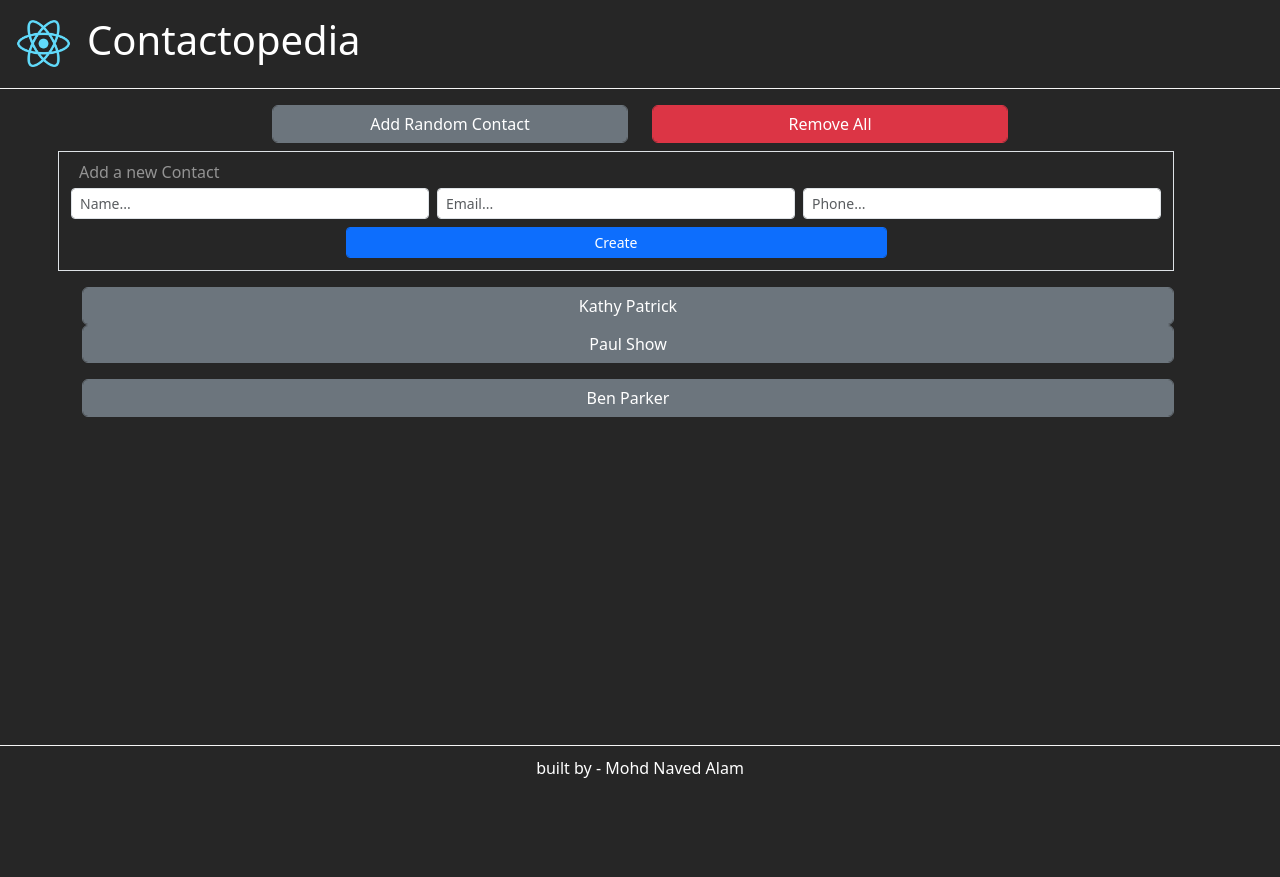
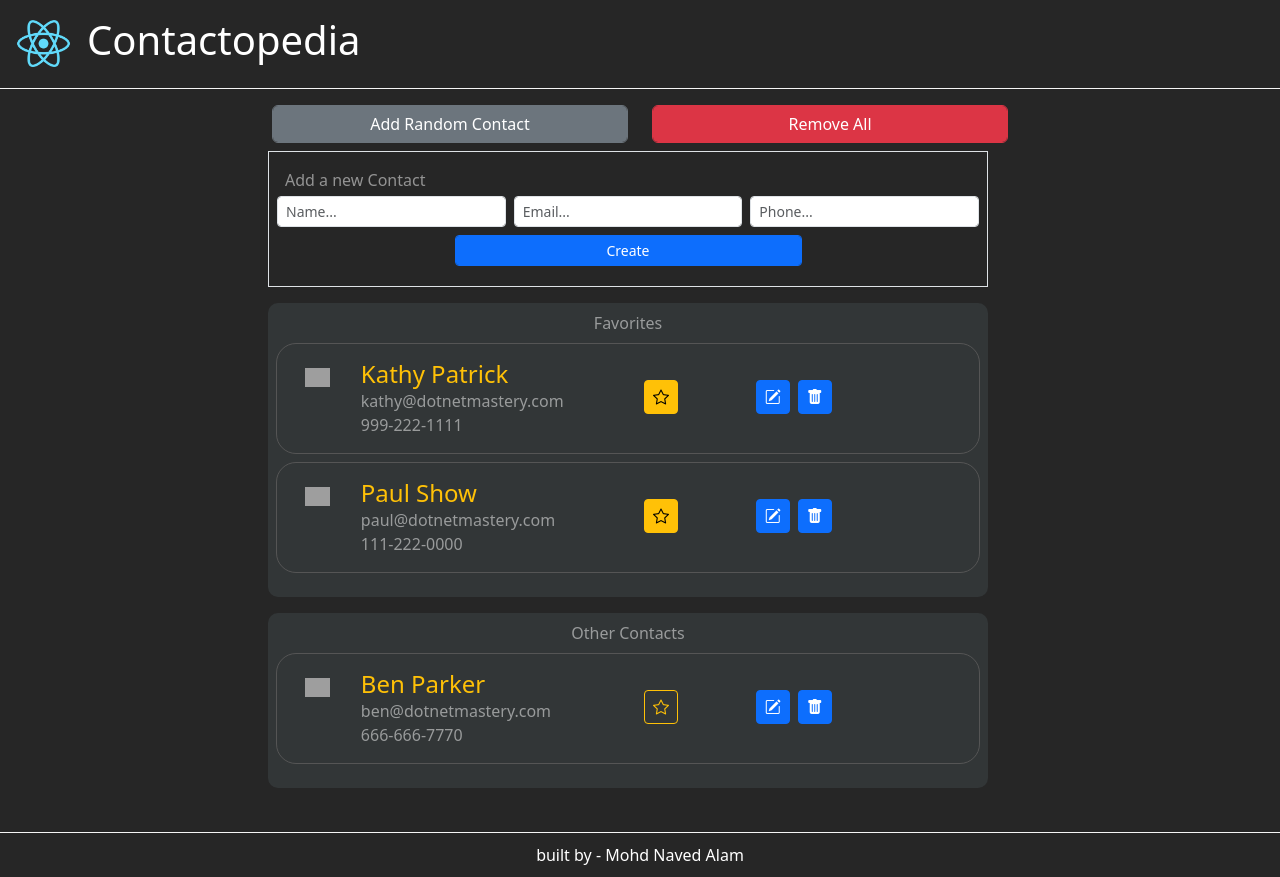
Before and after one commit to mohdnavedalam/contactopedia, a React (Create React App) app: page / in a window 1280 px wide. Before the commit the page ends 800 px from the top, so only its background shows below. Built offline with nearby package versions, Linux system fonts and the light colour scheme; grey boxes are pictures that could not be loaded.

Commit message:
ui changes on general and favorite contacts

```diff
--- a/src/CSS/style.css
+++ b/src/CSS/style.css
@@ -9,7 +9,6 @@
 }
 
 .footer-style {
-    position: absolute;
     bottom: 10px;
     width: 100%;
     padding-top: 10px;
--- a/src/Components/ContactPages/AddContact.tsx
+++ b/src/Components/ContactPages/AddContact.tsx
@@ -1,6 +1,7 @@
 const AddContact = () => {
     return (
-        <div className="border row text-white p-2">
+        <div className="border col-12 text-white p-2">
+            <div className="row p-2">
                 <div className="col-12 text-white-50">
                     Add a new Contact
                 </div>
@@ -19,6 +20,7 @@ const AddContact = () => {
                     </button>
                 </div>
             </div>
+        </div>
     );
 };
 
--- a/src/Components/ContactPages/Contact.tsx
+++ b/src/Components/ContactPages/Contact.tsx
@@ -1,11 +1,48 @@
 const Contact = (props: any) => {
     return (
         // displaying contacts from state
-        <div>
-            <button className="btn btn-secondary form-control">
-                {props.contacts.name}
-            </button>
-        </div>
+        <div
+            className="row p-md-3 mb-2"
+            style={{ borderRadius: "20px", border: "1px solid #555" }}
+        >
+            <div className="col-2 col-md-1 pt-2 pt-md-1">
+                <img
+                    src={`https://ui-avatars.com/api/?name=${props.contacts.name}`}
+                    style={{ width: "80%" }}
+                    alt=""
+                />
+            </div>
+            <div className="col-6 col-md-5 text-warning pt-0">
+                <span className="h4">
+                    {props.contacts.name}
+                </span>
+                <br />
+                <div className="text-white-50">
+                    {props.contacts.email}
+                    <br />
+                    {props.contacts.phone}
+                </div>
+            </div>
+            <div className="col-2 col-md-2 pt-md-3">
+                <button
+                    className={`btn btn-sm m-1 ${props.contacts.isFavorite ? "btn-warning" : "btn-outline-warning"}`}
+                >
+                    <i
+                        className="bi bi-star"
+                        style={{ fontSize: "1rem" }}
+                    >
+                    </i>
+                </button>
+            </div>
+            <div className="col-2 col-md-3 pt-md-3">
+                <button className="btn btn-primary btn-sm m-1">
+                    <i className="bi bi-pencil-square" style={{fontSize: "1rem"}}></i>
+                </button>
+                <button className="btn btn-primary btn-sm m-1">
+                    <i className="bi bi-trash-fill" style={{fontSize: "1rem"}}></i>
+                </button>
+            </div>
+        </div >
     );
 };
 
--- a/src/Components/ContactPages/ContactIndex.tsx
+++ b/src/Components/ContactPages/ContactIndex.tsx
@@ -40,23 +40,29 @@ class ContactIndex extends React.Component<any, any> {
                 <div className="container" style={{ minHeight: "85vh" }}>
                     <div className="row py-3">
                         <div className="col-4 offset-2">
-                            <AddRandomContact/>
+                            <AddRandomContact />
                         </div>
                         <div className="col-4">
                             <RemoveAllContacts />
                         </div>
                         <div className="row py-2">
+                            <div className="col-8 offset-2 row">
                                 <AddContact />
                             </div>
+                        </div>
                         <div className="row py-2">
+                            <div className="col-8 offset-2 row">
                                 <FavoriteContacts
                                     contacts={this.state.contactList.filter((u: any) => u.isFavorite == true)}  // sending contacts from state
                                 />
                             </div>
+                        </div>
                         <div className="row py-2">
+                            <div className="col-8 offset-2 row">
                                 <GeneralContacts
                                     contacts={this.state.contactList.filter((u: any) => u.isFavorite == false)}
                                 />
+                            </div>
                         </div>
                     </div>
                 </div>
--- a/src/Components/ContactPages/FavoriteContacts.tsx
+++ b/src/Components/ContactPages/FavoriteContacts.tsx
@@ -2,7 +2,9 @@ import Contact from "./Contact";
 
 const FavoriteContacts = (props: any) => {
     return (
-        <div>
+        <div className="col-12 py-2" style={{ borderRadius: "10px", backgroundColor: "#323637" }}>
+            <div className="text-center text-white-50">Favorites</div>
+            <div className="p-2">
                 {
                     // displaying contacts from state
                     props.contacts.map((contact: any, index: number) => (
@@ -10,6 +12,7 @@ const FavoriteContacts = (props: any) => {
                     ))
                 }
             </div>
+        </div>
     );
 };
 
--- a/src/Components/ContactPages/GeneralContacts.tsx
+++ b/src/Components/ContactPages/GeneralContacts.tsx
@@ -2,12 +2,15 @@ import Contact from "./Contact";
 
 const GeneralContacts = (props: any) => {
     return (
-        <div>
-            {
-                props.contacts.map((contact: any, index: number) => (
-                    <Contact contacts={contact} key={index} />
-                ))
-            }
+        <div className="col-12 py-2" style={{ borderRadius: "10px", backgroundColor: "#323637" }}>
+            <div className="text-center text-white-50">Other Contacts</div>
+            <div className="p-2">
+                {
+                    props.contacts.map((contact: any, index: number) => (
+                        <Contact contacts={contact} key={index} />
+                    ))
+                }
+            </div>
         </div>
     );
 };
```
Lines whose indentation alone changed are shown as unchanged.
